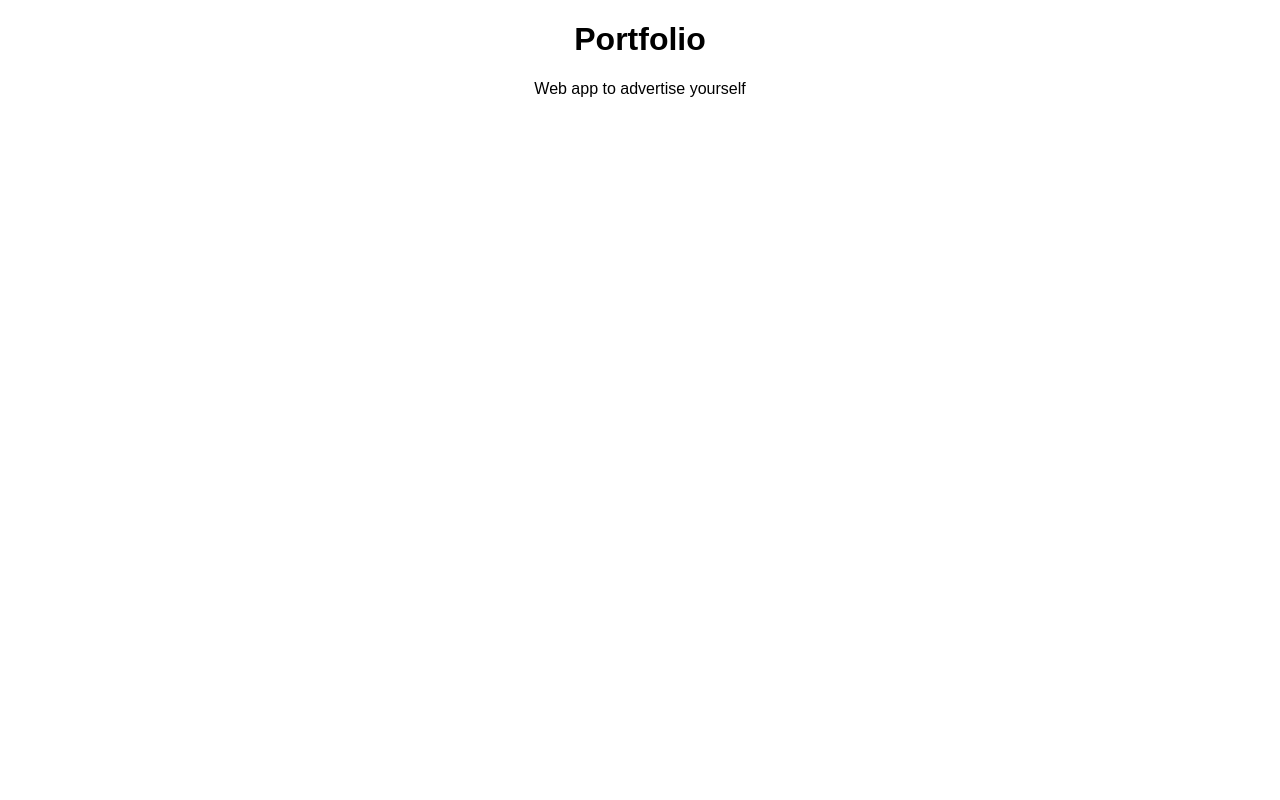
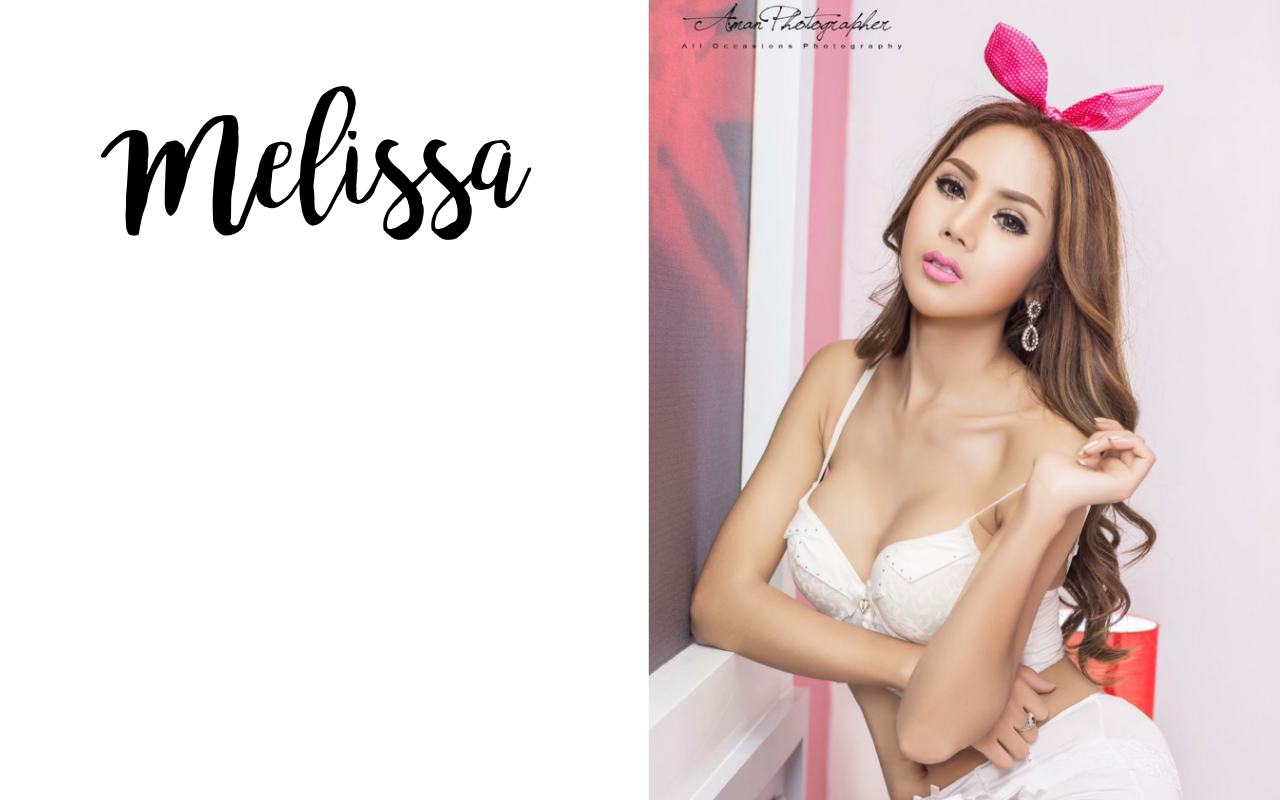
Before and after one commit to sureshmurali/React-photo-gallery, a React (Create React App) app: page / in a window 1280 px wide. Built offline with nearby package versions, Linux system fonts and the light colour scheme.

Commit message:
Flexbox grid. Hero image and title completed.

```diff
--- a/package.json
+++ b/package.json
@@ -5,6 +5,7 @@
   "dependencies": {
     "react": "^16.0.0",
     "react-dom": "^16.0.0",
+    "react-flexbox-grid": "^1.1.5",
     "react-scripts": "1.0.14"
   },
   "scripts": {
--- a/src/Components/App.js
+++ b/src/Components/App.js
@@ -1,16 +1,17 @@
-import React, { Component } from 'react';
+import React, {Component} from 'react';
 import '../Styles/App.css';
+import {Grid} from 'react-flexbox-grid';
+import Hero from './Hero.js'
 
 class App extends Component {
   render() {
     return (
-      <div className="App">
-        <header className="App-header">
-          <h1 className="App-title">Portfolio</h1>
-        </header>
-        <p className="App-intro">
-          Web app to advertise yourself
-        </p>
+      <div>
+
+        <Grid fluid className="NoPadding">
+          <Hero/>
+        </Grid>
+
       </div>
     );
   }
--- /dev/null
+++ b/src/Components/Hero.js
@@ -0,0 +1,20 @@
+import React, {Component} from 'react';
+import '../Styles/Hero.css';
+import {Row, Col} from 'react-flexbox-grid';
+
+class Hero extends Component {
+  render() {
+    return (
+      <Row className="FullScreenHeight">
+        <Col xs={12} sm={12} md={6} className="Menu">
+          <div className="UserNameStyle">Melissa</div>
+        </Col>
+        <Col xs={12} sm={12} md={6}>
+          <div className="HeroImage"></div>
+        </Col>
+      </Row>
+    );
+  }
+}
+
+export default Hero;
--- a/src/Styles/App.css
+++ b/src/Styles/App.css
@@ -1,3 +1,9 @@
 .App {
   text-align: center;
 }
+
+.NoPadding
+{
+  padding-left: 0px !important;
+  padding-right: 0px !important;
+}
--- /dev/null
+++ b/src/Styles/Hero.css
@@ -0,0 +1,28 @@
+.FullScreenHeight
+{
+  height:100vh;
+}
+
+.Menu
+{
+  padding:100px;
+}
+
+.HeroImage
+{
+  background-image: url("../Images/Hero.png");
+  height:100%;
+  background-size: cover;
+  max-width: 100%;
+}
+
+@font-face {
+  font-family: 'Bromello';
+  src: url('./Fonts/bromello.ttf'); /* IE9 Compat Modes */
+}
+
+.UserNameStyle {
+  font-family: 'Bromello';
+  font-size: 150px;
+  text-align: center;
+}
```
Also changed, not shown: 1 other file (tests, documents, lock files or other folders).
